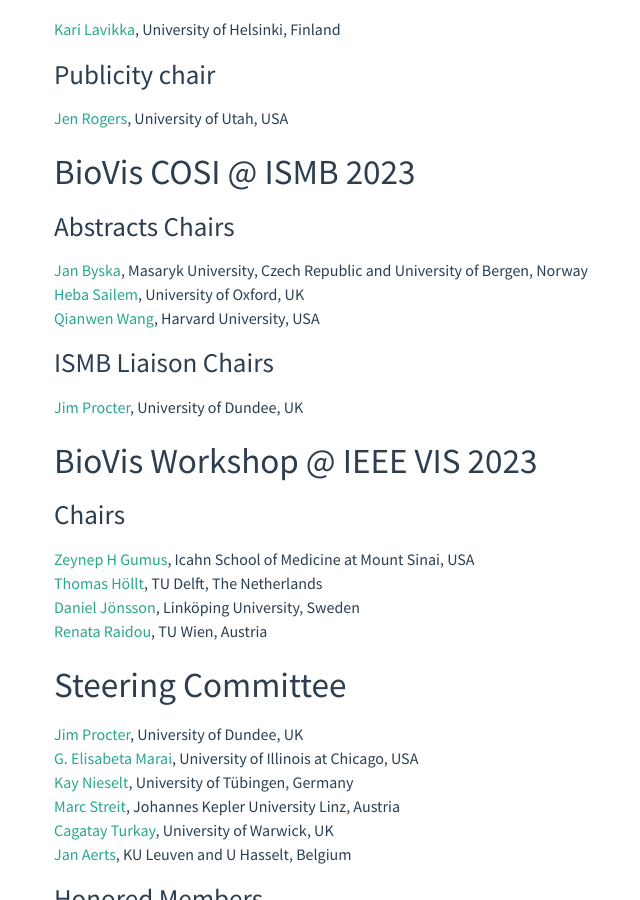
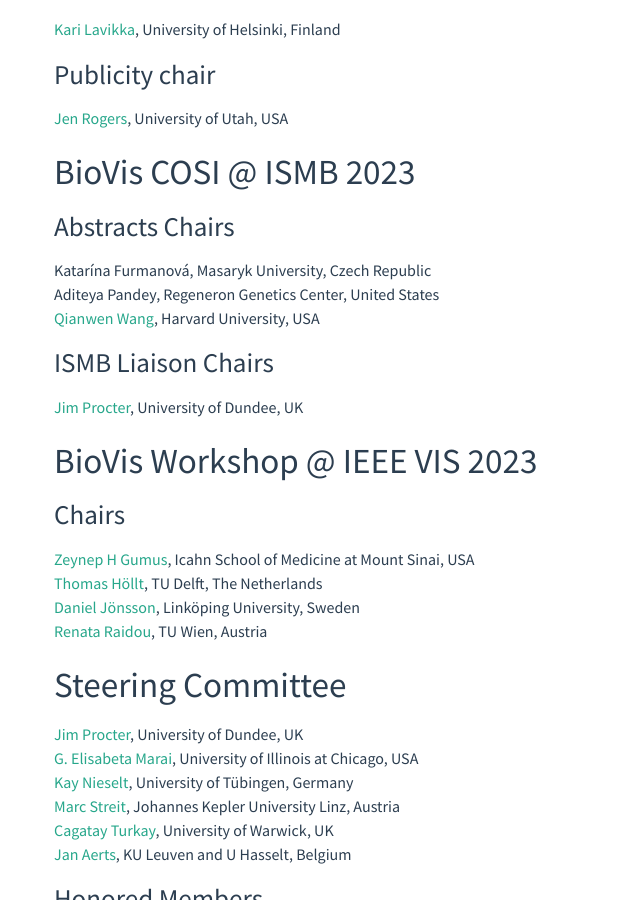
Before and after one commit to foreveremain/2024, a Jekyll site: the page built from committee.md, in a window 1280 px wide and 900 px high, scrolled down 444 px. Shown: the whole window, without its empty margins (74-714 px from the left). Built offline with Jekyll 4.4.1, drawn with Linux system fonts in a browser that asks for light colours.

Commit message:
update biovis abstract chairs

```diff
--- a/committee.md
+++ b/committee.md
@@ -25,8 +25,8 @@
 
 ### Abstracts Chairs
 
-[Jan Byska](https://vis.uib.no/team/jan-byska/), Masaryk University, Czech Republic and University of Bergen, Norway
-[Heba Sailem](https://www.hebasailem.com/), University of Oxford, UK
+Katarína Furmanová, Masaryk University, Czech Republic
+Aditeya Pandey, Regeneron Genetics Center, United States
 [Qianwen Wang](https://qianwen.info/), Harvard University, USA
 
 ### ISMB Liaison Chairs
```
